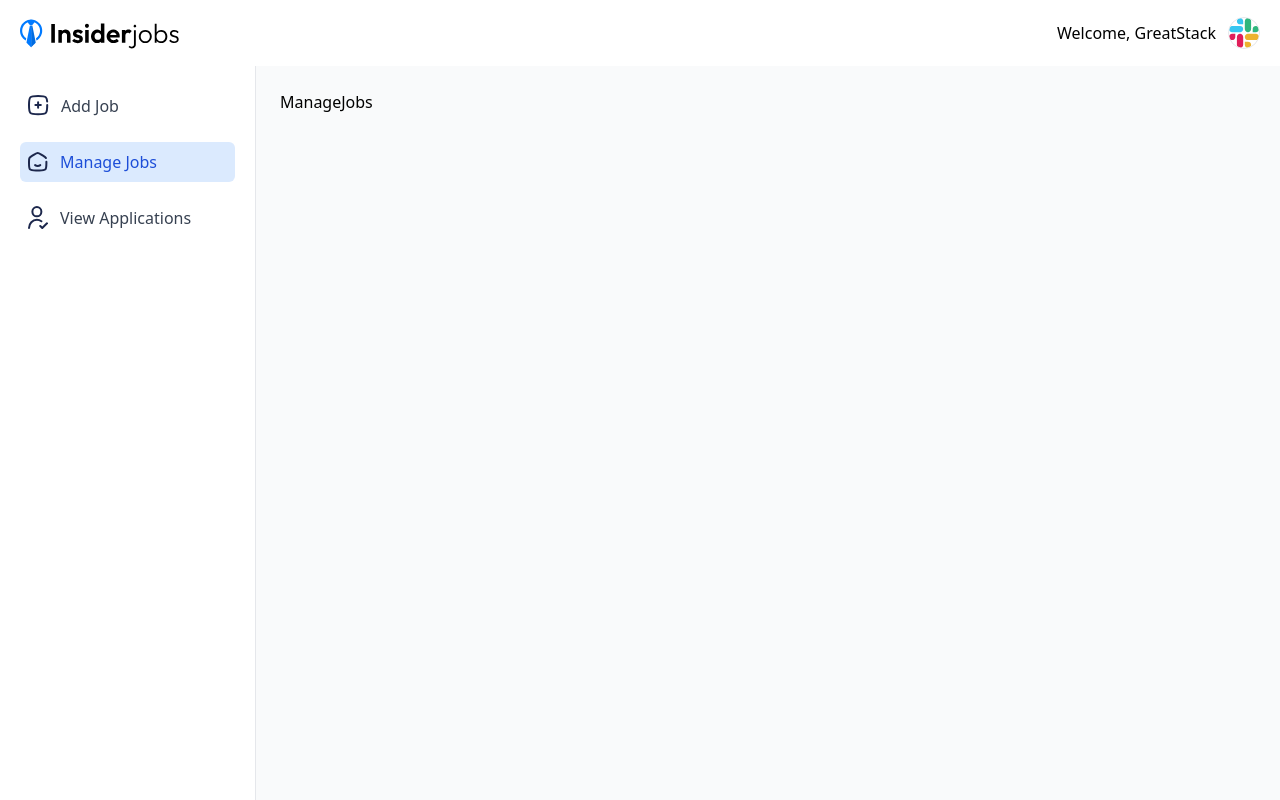
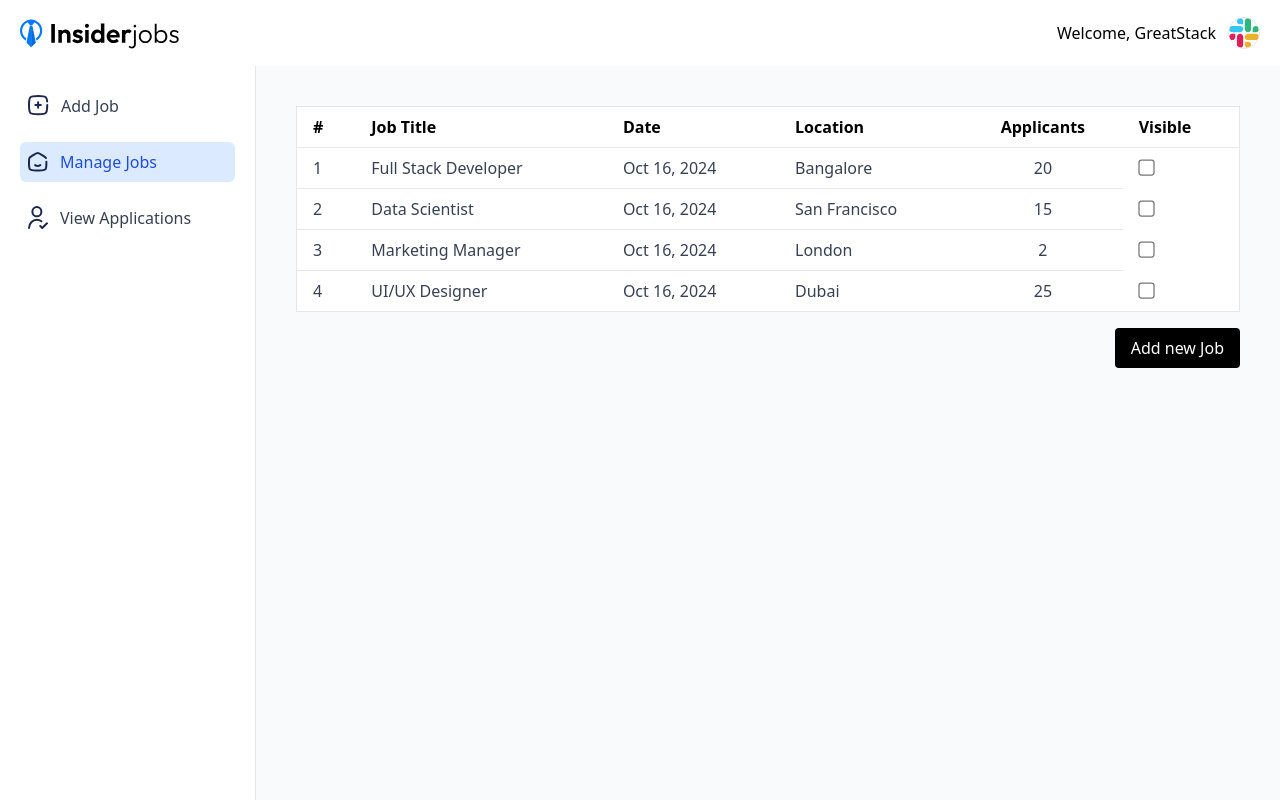
Before and after one commit to KashmiraNigholkar/Job_Portal_Website, a React (Vite) app in the folder client/: page /dashboard/manage-jobs in a window 1280 px wide. Built offline with nearby package versions, Linux system fonts and the light colour scheme.

Commit message:
threenth  commit

```diff
--- a/client/src/pages/ManageJobs.jsx
+++ b/client/src/pages/ManageJobs.jsx
@@ -1,8 +1,45 @@
 import React from 'react'
+import { manageJobsData } from '../assets/assets'
+import moment from 'moment'
 
 const ManageJobs = () => {
+
   return (
-    <div>ManageJobs</div>
+    <div className='container p-4 max-w-5xl'>
+      <div className='overflow-x-auto'>
+        <table className='min-w-full bg-white border border-gray-200 max-sm:text-sm'>
+          <thead>
+            <tr>
+              <th className='py-2 px-4 border-b text-left max-sm:hidden'>#</th>
+              <th className='py-2 px-4 border-b text-left'>Job Title</th>
+              <th className='py-2 px-4 border-b text-left max-sm:hidden'>Date</th>
+              <th className='py-2 px-4 border-b text-left max-sm:hidden'>Location</th>
+              <th className='py-2 px-4 border-b text-center'>Applicants</th>
+              <th className='py-2 px-4 border-b text-left'>Visible</th>
+            </tr>
+          </thead>
+          <tbody>
+            {manageJobsData.map((job,index)=>(
+              <tr key={index} className='text-gray-700'>
+                <td className='py-2 px-4 border-b max-sm:hidden'>{index+1}</td>
+                <td className='py-2 px-4 border-b'>{job.title}</td>
+                <td className='py-2 px-4 border-b max-sm:hidden'>{moment(job.date).format('ll')}</td>
+                <td className='py-2 px-4 border-b max-sm:hidden'>{job.location}</td>
+                <td className='py-2 px-4 border-b text-center'>{job.applicants}</td>
+
+                <td>
+                  <input className='scale-125 ml-4' type="checkbox" />
+                </td>
+              </tr>
+
+            ))}
+          </tbody>
+        </table>
+      </div>
+      <div className='mt-4 flex justify-end'>
+        <button className='bg-black text-white py-2 px-4 rounded' >Add new Job</button>
+      </div>
+    </div>
   )
 }
 
```
